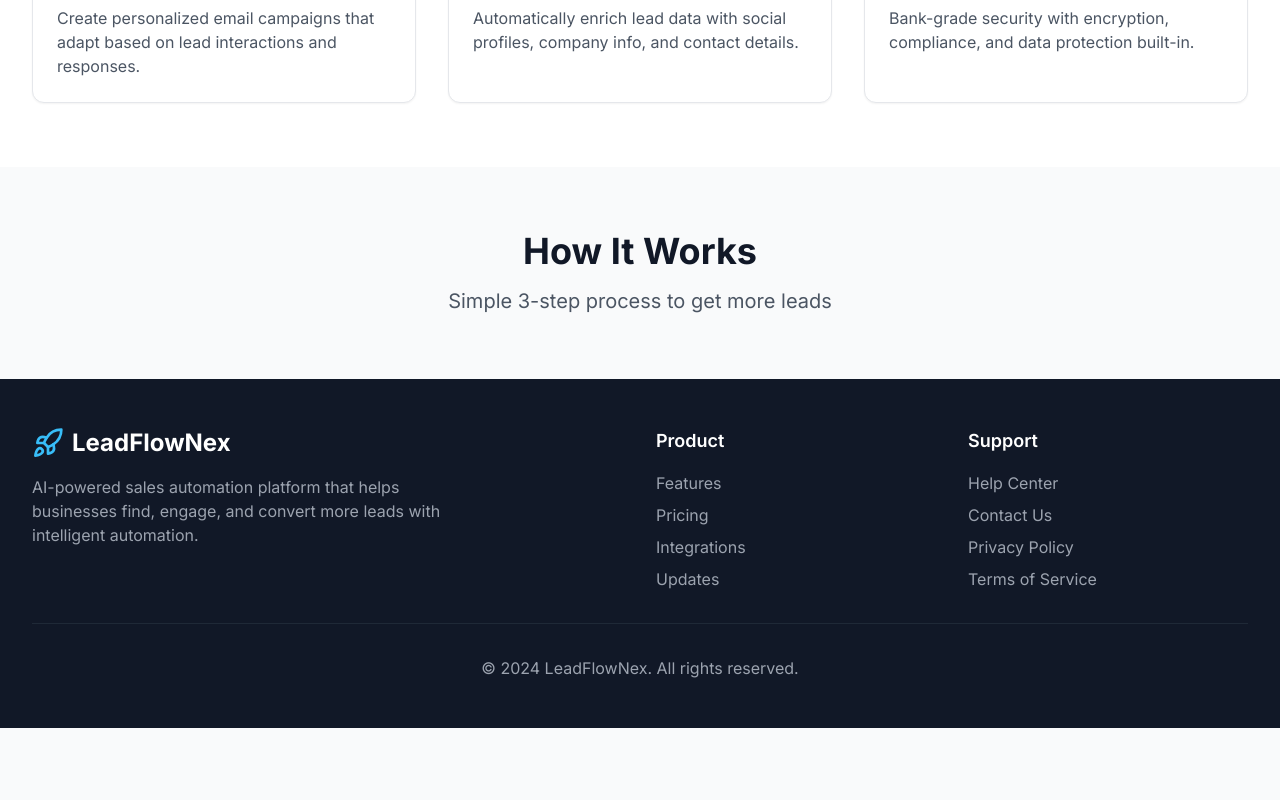
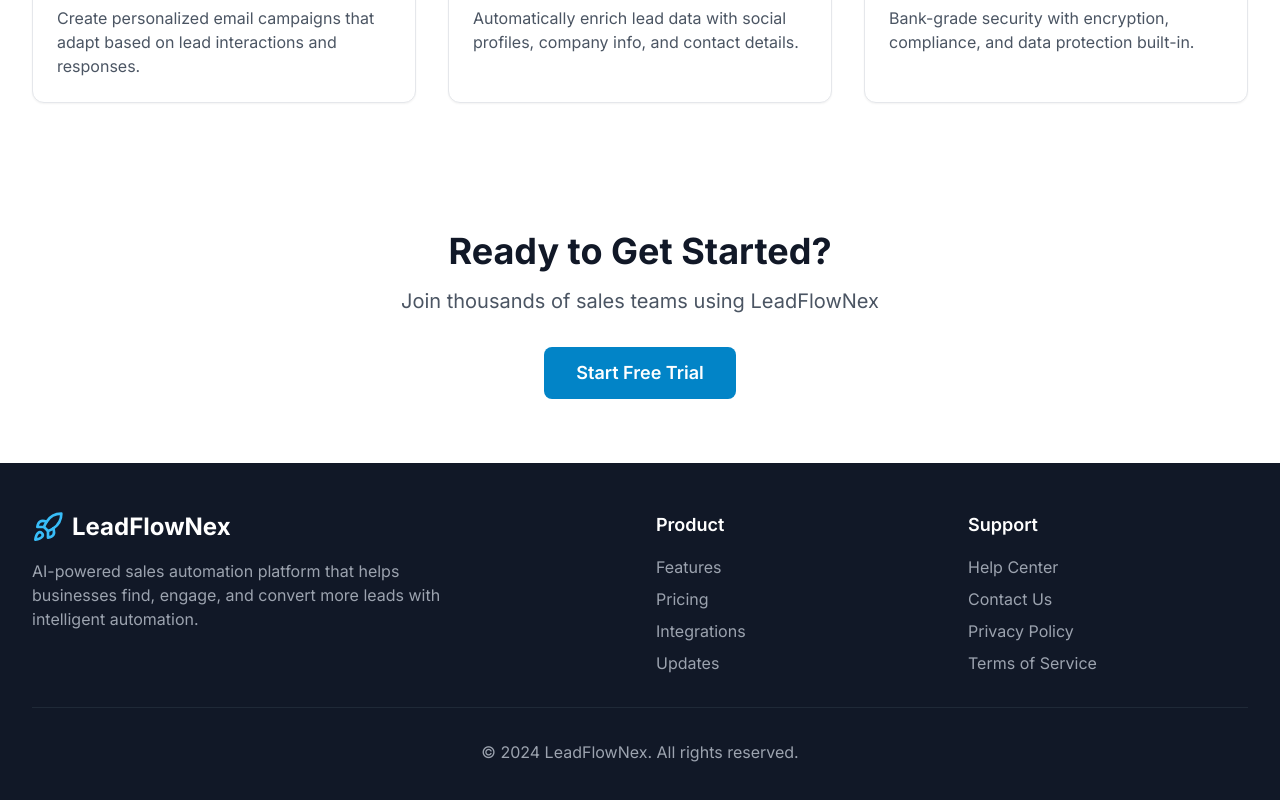
Before and after one commit to leadflownex/sales-ai-agent, a Next.js app: page / in a window 1280 px wide. Shown: the part 1294-2094 px from the top of the page. Before the commit the page ends 2022 px from the top, so only its background shows below. Built offline with nearby package versions, Linux system fonts and the light colour scheme.

Commit message:
LandingPage.tsx

```diff
--- a/src/components/pages/LandingPage.tsx
+++ b/src/components/pages/LandingPage.tsx
@@ -14,15 +14,18 @@ export default function LandingPage() {
         <Hero />
         <Features />
 
-        {/* Simple HowItWorks section directly here */}
-        <section className="py-16 bg-gray-50 px-4 sm:px-6 lg:px-8">
+        {/* Simple section without import */}
+        <section className="py-16 bg-white px-4 sm:px-6 lg:px-8">
           <div className="max-w-7xl mx-auto text-center">
             <h2 className="text-3xl sm:text-4xl font-bold text-gray-900 mb-4">
-              How It Works
+              Ready to Get Started?
             </h2>
-            <p className="text-xl text-gray-600 max-w-2xl mx-auto">
-              Simple 3-step process to get more leads
+            <p className="text-xl text-gray-600 mb-8">
+              Join thousands of sales teams using LeadFlowNex
             </p>
+            <button className="bg-primary-600 text-white px-8 py-3 rounded-lg hover:bg-primary-700 transition-colors text-lg font-semibold">
+              Start Free Trial
+            </button>
           </div>
         </section>
       </main>
```
